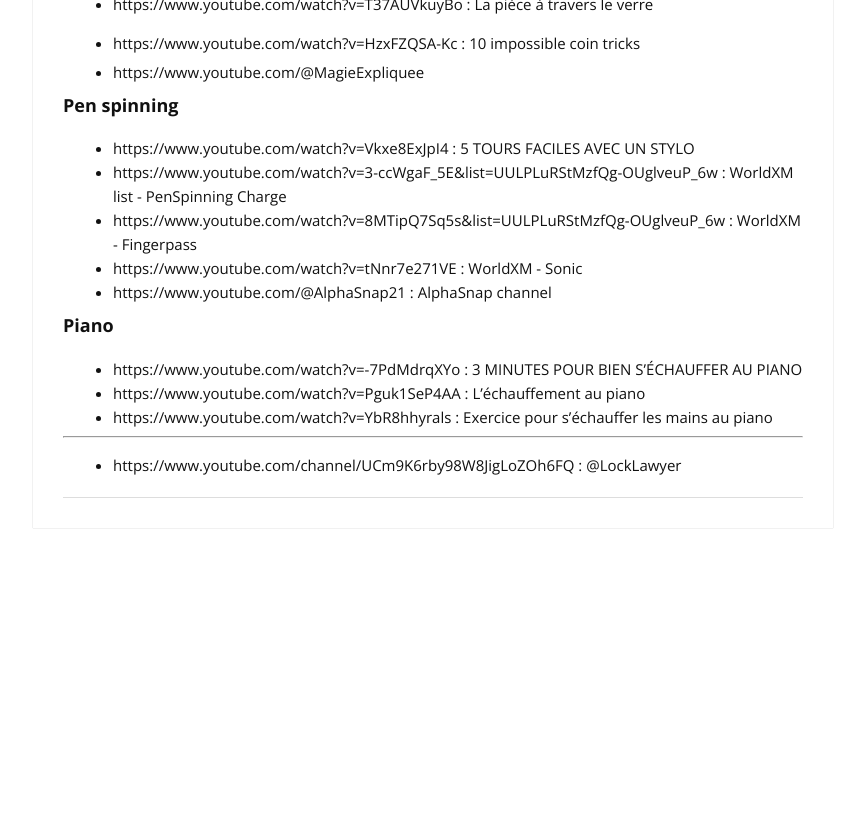
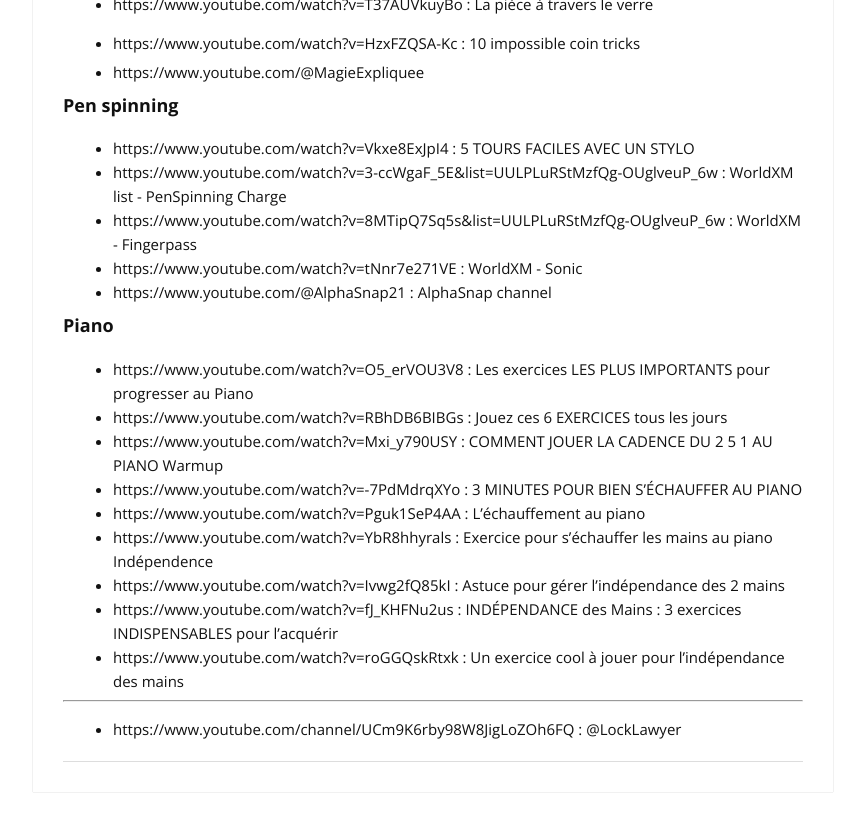
Before and after one commit to cylmat/cylmat.github.io, a Jekyll site: the page built from _pages/tricks.md, in a window 1280 px wide and 900 px high, scrolled down 1564 px. Shown: the top 832 px of the window, without its empty margins (207-1072 px from the left). Built offline with Jekyll 4.4.1, drawn with Linux system fonts in a browser that asks for light colours; nearby versions of some CDN libraries; before the commit the page ends 2200 px from its top, so only the background shows below that.

Commit message:
Update tricks.md

```diff
--- a/_pages/tricks.md
+++ b/_pages/tricks.md
@@ -70,9 +70,17 @@
 
 ### Piano
 
+- https://www.youtube.com/watch?v=O5_erVOU3V8 : Les exercices LES PLUS IMPORTANTS pour progresser au Piano
+- https://www.youtube.com/watch?v=RBhDB6BIBGs : Jouez ces 6 EXERCICES tous les jours
+- https://www.youtube.com/watch?v=Mxi_y790USY : COMMENT JOUER LA CADENCE DU 2 5 1 AU PIANO
+Warmup
 - https://www.youtube.com/watch?v=-7PdMdrqXYo : 3 MINUTES POUR BIEN S'ÉCHAUFFER AU PIANO
 - https://www.youtube.com/watch?v=Pguk1SeP4AA : L'échauffement au piano
 - https://www.youtube.com/watch?v=YbR8hhyrals : Exercice pour s'échauffer les mains au piano
+Indépendence
+- https://www.youtube.com/watch?v=Ivwg2fQ85kI : Astuce pour gérer l'indépendance des 2 mains
+- https://www.youtube.com/watch?v=fJ_KHFNu2us : INDÉPENDANCE des Mains : 3 exercices INDISPENSABLES pour l’acquérir
+- https://www.youtube.com/watch?v=roGGQskRtxk : Un exercice cool à jouer pour l'indépendance des mains
 
 ---
 - https://www.youtube.com/channel/UCm9K6rby98W8JigLoZOh6FQ : @LockLawyer
```
